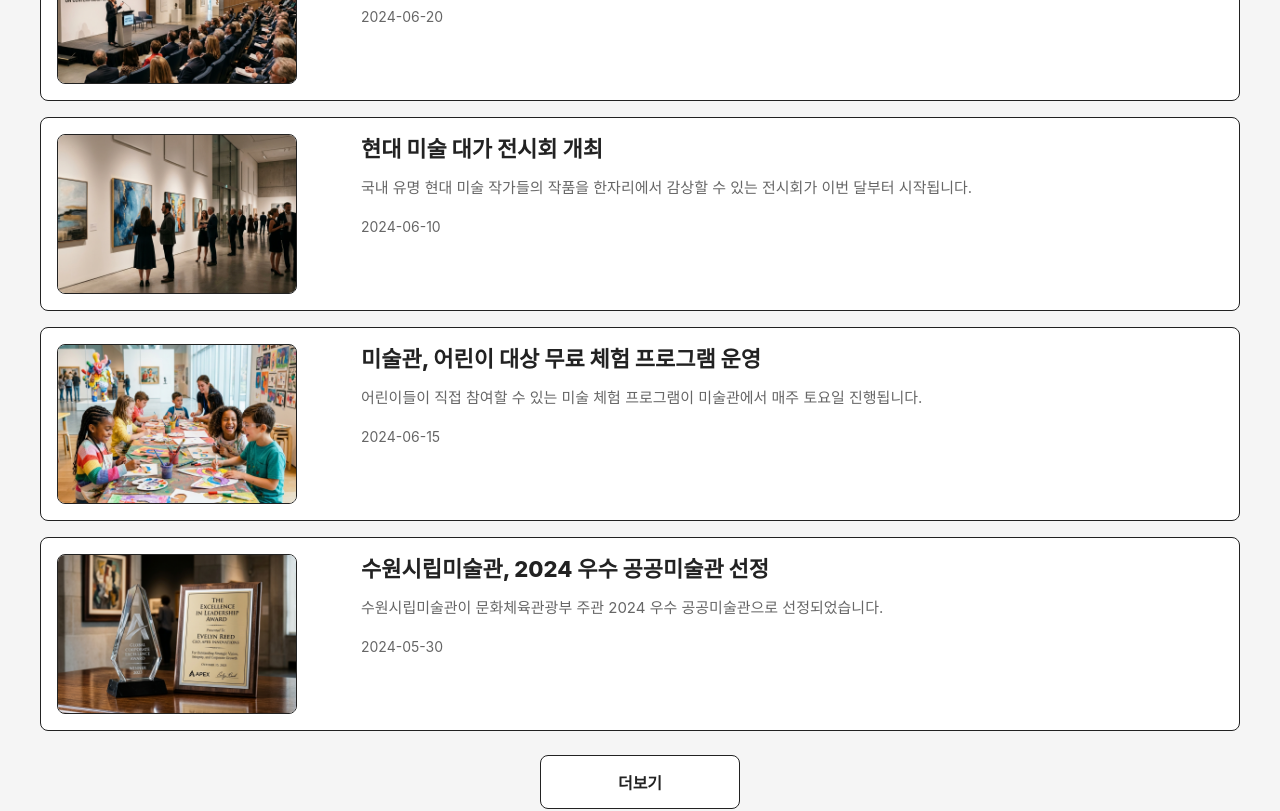
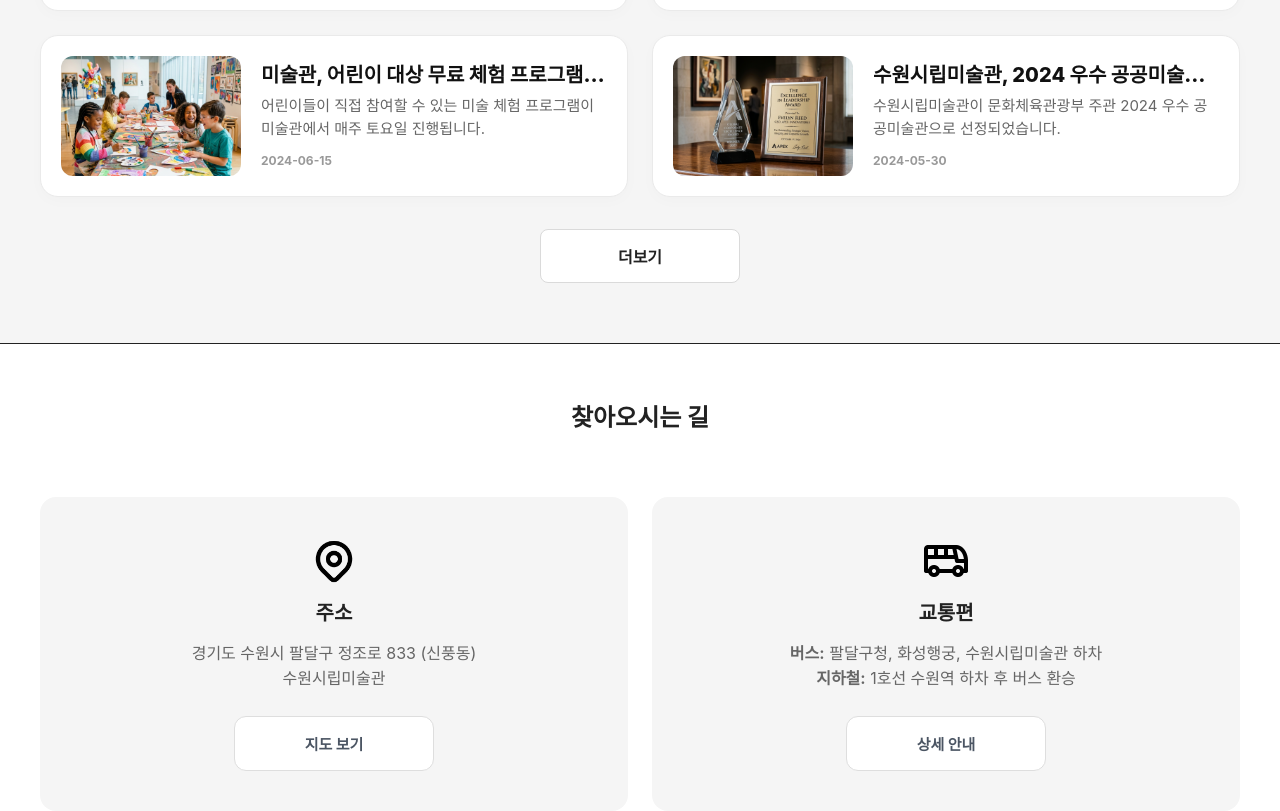
Before and after one commit to hyeonil1106/site, a React (Vite) app: page / in a window 1280 px wide. Shown: the part 1840-2651 px from the top of the page. Built offline with nearby package versions, Linux system fonts and the light colour scheme.

Commit message:
feat: add CSS styles for Exhibition, News, and Directions sections

```diff
--- a/src/components/DirectionsSection.css
+++ b/src/components/DirectionsSection.css
@@ -23,12 +23,11 @@
   display: flex;
   flex-direction: column;
   align-items: center;
-  border: 1px solid transparent;
   transition: border-color 0.2s ease;
 }
 
 .direction-card:hover {
-  border-color: var(--color-border);
+  border-color: #dedede;
 }
 
 .direction-icon {
@@ -127,7 +126,7 @@
   align-items: center;
   padding: 20px 24px;
   background-color: var(--color-bg-white);
-  border-bottom: 1px solid var(--color-border);
+  border-bottom: 1px solid #dedede;
 }
 
 .modal-header h3 {
@@ -170,7 +169,7 @@
   height: 450px;
   border-radius: var(--radius-base);
   overflow: hidden;
-  border: 1px solid var(--color-border);
+  border: 1px solid #dedede;
   background-color: var(--color-bg-white);
 }
 
@@ -188,8 +187,7 @@
   background-color: var(--color-bg-white);
   padding: 24px;
   border-radius: var(--radius-base);
-  border: 1px solid var(--color-border);
-  box-shadow: 0 2px 8px rgba(0, 0, 0, 0.02);
+  border: 1px solid #dedede;
 }
 
 .guide-icon {
--- a/src/components/ExhibitionSection.css
+++ b/src/components/ExhibitionSection.css
@@ -49,7 +49,9 @@
 .slider-viewport {
   overflow: hidden;
   width: 100%;
-  margin-bottom: 32px;
+  /* 호버 시 카드가 솟아오를 때 상단 경계선이 짤리는 현상을 방지하기 위해 상하 안전 여백 주입 */
+  padding: 12px 0;
+  margin: -12px 0 20px 0;
 }
 
 .cards-slider {
@@ -76,34 +78,41 @@
 }
 
 .exhibition-card {
-  border: 1px solid var(--color-border);
-  border-radius: var(--radius-large);
+  background-color: transparent; /* 배경 제거 */
+  border-radius: 20px;
   overflow: hidden;
-  background-color: var(--color-bg-white);
+  border: 1px solid #dddddd; /* 배경색(white)보다 한 단계 진한 테두리 부여 */
+  display: flex;
+  flex-direction: column;
+  transition: all 0.3s cubic-bezier(0.25, 0.8, 0.25, 1);
   height: 100%;
   max-width: 500px;
   margin: 0 auto;
-  display: flex;
-  flex-direction: column;
+}
+
+.exhibition-card:hover {
+  transform: translateY(-6px);
+  border-color: #bbbbbb; /* 호버 시 테두리를 더욱 선명하게 변모 */
+  box-shadow: 0 10px 25px rgba(0, 0, 0, 0.03);
 }
 
 .card-image-placeholder {
   width: 100%;
-  height: 300px;
-  background-color: var(--color-bg-light);
+  aspect-ratio: 16 / 10;
+  background-color: #e5e7eb;
   display: flex;
   align-items: center;
   justify-content: center;
   color: var(--color-text-muted);
   font-size: var(--font-size-caption);
-  border-bottom: 1px solid var(--color-border);
 }
 
 .card-image-wrapper {
   width: 100%;
-  height: 300px;
+  aspect-ratio: 16 / 10; /* 가로 세로 비율 완벽 통일 */
   overflow: hidden;
-  border-bottom: 1px solid var(--color-border);
+  background-color: #e5e7eb;
+  position: relative;
 }
 
 .card-image {
@@ -114,7 +123,7 @@
 }
 
 .exhibition-card:hover .card-image {
-  transform: scale(1.05);
+  transform: scale(1.05); /* 줌 효과 완벽 복제 */
 }
 
 .card-content {
@@ -125,25 +134,25 @@
 }
 
 .card-title {
-  font-size: var(--font-size-h2);
+  font-size: 18px; /* 헤드라인 스펙 완벽 일치 */
   font-weight: var(--font-weight-extrabold);
-  margin-bottom: 12px;
-  color: var(--color-text-main);
+  margin-bottom: 8px;
+  color: #111111;
 }
 
 .card-desc {
-  font-size: var(--font-size-body);
-  color: var(--color-text-muted);
-  margin-bottom: 16px;
+  font-size: 14px; /* 본문 내용 규격 일치 */
+  color: #6b7280;
   line-height: 1.5;
+  margin-bottom: 14px;
   flex: 1;
 }
 
 .card-period {
-  font-size: var(--font-size-caption);
-  color: var(--color-text-main);
-  font-weight: var(--font-weight-semibold);
-  margin-bottom: 24px;
+  font-size: 13px; /* 기간 표시 규격 일치 */
+  font-weight: var(--font-weight-bold);
+  color: #9ca3af;
+  margin-bottom: 20px;
 }
 
 .card-actions {
@@ -153,39 +162,35 @@
 
 .action-btn {
   flex: 1;
-  padding: 12px 0;
-  border-radius: var(--radius-base);
-  font-size: var(--font-size-body);
-  font-weight: var(--font-weight-bold);
+  padding: 16px 0; /* 더보기 페이지 CTA 높이 스펙(16px) 복제 */
+  border-radius: 12px; /* 버튼 곡률 12px 일원화 */
+  font-size: 15px;
+  font-weight: var(--font-weight-extrabold);
   text-align: center;
-  border: 1px solid var(--color-border);
-  transition: all 0.25s ease;
+  cursor: pointer;
+  transition: all 0.2s;
+  border: none;
 }
 
 .action-btn.primary {
   background-color: #111111;
   color: #ffffff;
-  border-color: #111111;
+}
+
+.action-btn.primary:hover {
+  background-color: #333333;
+  transform: scale(0.98); /* 클릭 유도 시 살짝 눌리는 고급 피드백 */
 }
 
 .action-btn.secondary {
-  background-color: #ffffff;
-  color: #111111;
+  border: 1px solid #dedede;
+  background-color: #ffffff; /* 프리미엄 디자인을 해치던 구식 테두리 버튼 대신, 담백한 라이트 그레이 베이스 기용 */
+  color: #4b5563;
 }
 
-/* 검은색 버튼 호버: 밝기 향상 */
-.action-btn.primary:hover, .action-btn.primary:focus-visible {
-  background-color: #333333;
-  border-color: #333333;
-  opacity: 1;
-}
-
-/* 흰색 버튼 호버: 밝기 더 낮춤 & 흰색 테두리 표출 */
-.action-btn.secondary:hover, .action-btn.secondary:focus-visible {
-  background-color: #888888;
-  color: #ffffff;
-  border-color: #ffffff;
-  opacity: 1;
+.action-btn.secondary:hover {
+  background-color: #e5e7eb;
+  transform: scale(0.98);
 }
 
 /* 슬라이더 컨트롤러 스타일 */
--- a/src/components/NewsSection.css
+++ b/src/components/NewsSection.css
@@ -88,50 +88,48 @@
 .news-panel {}
 
 .news-list {
-  display: flex;
-  flex-direction: column;
-  gap: 16px; /* 리스트 아이템 간 상하 유격 축소 (32px -> 16px) */
-  margin-bottom: 24px;
+  display: grid;
+  grid-template-columns: minmax(0, 1fr); /* 모바일 기본 1열 (더보기 페이지와 동일) */
+  gap: 12px; /* 모바일 압축 간격 매핑 */
+  margin-bottom: 32px;
 }
 
 /* ===================================
-   뉴스 아이템 — 공통
-   이미지가 항상 글 앞에 위치
+   뉴스 아이템 — 더보기 페이지 가로형 카드 스타일 복제
    =================================== */
 .news-item {
+  background-color: #ffffff;
+  border: 1px solid #eaeaea;
+  border-radius: 18px;
+  padding: 8px 10px;
   display: flex;
+  gap: 20px;
   align-items: center;
-  gap: 32px;
-  padding: 8px 8px; /* 상하 패딩을 16px에서 8px로 전격 인하하여 세로 두께 압축 */
-  border: 1px solid var(--color-border);
-  border-radius: var(--radius-base);
-  background-color: var(--color-bg-white);
-  transition: box-shadow 0.15s ease, transform 0.15s ease;
+  cursor: pointer;
+  transition: all 0.3s ease;
+  box-shadow: 0 4px 15px rgba(0,0,0,0.02);
+  min-width: 0; /* 부모 내에서 말줄임표 발동 보장 */
 }
 
 .news-item:hover {
-  box-shadow: 0 4px 12px rgba(0, 0, 0, 0.07);
-  transform: translateY(-2px);
-  background-color: var(--color-bg-white);
-  padding-left: 12px;
-  padding-right: 12px;
-  margin: 0;
-  border-radius: var(--radius-base);
+  transform: translateY(-3px);
+  box-shadow: 0 10px 25px rgba(0, 0, 0, 0.06);
+  border-color: #cccccc;
+  background-color: #ffffff; /* 호버 시 배경 유지 */
 }
 
-/* 이미지 슬롯 — 모바일(기본): 글 앞, 이미지 크기를 80px에서 135px로 확장 */
+/* 이미지 슬롯 — 더보기 페이지 썸네일 박스 복제 */
 .news-image-slot {
-  flex: 0 0 135px;
+  width: 140px;
   height: 95px;
-  background-color: var(--color-bg-light);
-  border-radius: var(--radius-base);
-  border: 1px solid var(--color-border);
+  border-radius: 12px;
+  overflow: hidden;
+  background-color: #f3f4f6;
+  flex-shrink: 0;
+  order: -1;
   display: flex;
   align-items: center;
   justify-content: center;
-  overflow: hidden;
-  order: -1;
-  /* 항상 제일 앞 */
 }
 
 .news-image-placeholder-text {
@@ -151,40 +149,43 @@
 }
 
 .news-item:hover .news-image-content {
-  transform: scale(1.05);
+  transform: scale(1.06); /* 호버 효과 통일 */
 }
 
 .news-content {
   flex: 1;
+  display: flex;
+  flex-direction: column;
   min-width: 0;
 }
 
 .news-title {
-  font-size: 16px; /* 모바일 디바이스에 최적화된 가독성 높은 스케일 */
+  font-size: 16px;
   font-weight: var(--font-weight-extrabold);
-  margin-bottom: 6px;
-  color: var(--color-text-main);
+  color: #111111;
+  margin: 0 0 6px 0;
   line-height: 1.4;
+  white-space: nowrap;
   overflow: hidden;
+  text-overflow: ellipsis;
+}
+
+.news-desc {
+  font-size: 13px;
+  color: #666666;
+  margin: 0 0 12px 0;
+  line-height: 1.5;
   display: -webkit-box;
   -webkit-line-clamp: 2;
   -webkit-box-orient: vertical;
-}
-
-.news-desc {
-  font-size: 13px; /* 모바일 썸네일 크기에 호응하는 담백한 본문 크기 */
-  color: var(--color-text-muted);
-  margin-bottom: 10px;
-  line-height: 1.5;
   overflow: hidden;
-  display: -webkit-box;
-  -webkit-line-clamp: 1;
-  -webkit-box-orient: vertical;
+  text-overflow: ellipsis;
 }
 
 .news-date {
-  font-size: var(--font-size-caption);
-  color: var(--color-text-muted);
+  font-size: 12px;
+  font-weight: var(--font-weight-bold);
+  color: #999999;
 }
 
 /* ===================================
@@ -201,7 +202,7 @@
   border-radius: var(--radius-base);
   font-size: var(--font-size-body);
   font-weight: var(--font-weight-bold);
-  border: 1px solid var(--color-border);
+  border: 1px solid #dadada;
   background-color: var(--color-bg-white);
   color: var(--color-text-main);
   transition: all 0.2s ease;
@@ -216,59 +217,49 @@
 }
 
 /* ===================================
-   태블릿 (768px 이상): 이미지 크기 키우기
+   ★ 태블릿 (768px 이상) 반응형 동기화
    =================================== */
 @media (min-width: 768px) {
-  .news-image-slot {
-    flex: 0 0 180px;
-    height: 120px;
+  .news-item {
+    padding: 20px;
+    gap: 20px;
+    align-items: center;
   }
 
-  .news-item {
-    align-items: flex-start;
-    gap: 64px;
-    padding: 28px 20px;
-  }
-
-  .news-item:hover {
-    padding-left: 20px;
-    padding-right: 20px;
-    margin: 0;
+  .news-image-slot {
+    width: 160px;
+    height: 110px;
   }
 
   .news-title {
-    font-size: 20px; /* 과도하게 컸던 32px 스케일을 태블릿 수준에 맞게 하향 평준화 */
-    -webkit-line-clamp: 2;
+    font-size: 18px;
   }
 
   .news-desc {
     font-size: 14px;
-    -webkit-line-clamp: 2;
   }
 }
 
 /* ===================================
-   데스크탑 (1024px 이상): 이미지 더 크게
+   ★ 데스크탑 (1024px 이상) 반응형 동기화
    =================================== */
 @media (min-width: 1024px) {
-  .news-image-slot {
-    flex: 0 0 240px;
-    height: 160px;
+  .news-list {
+    grid-template-columns: repeat(2, minmax(0, 1fr)); /* 메인 페이지도 데스크톱 2열 대칭 그리드 적용! */
+    gap: 24px;
   }
 
-  .news-item {
-    gap: 64px;
-    padding: 16px 16px;
+  .news-image-slot {
+    width: 180px;
+    height: 120px;
   }
 
   .news-title {
-    font-size: 22px; /* 대화면 시인성을 확보하는 프리미엄 헤드라인 스케일 */
-    margin-bottom: 12px;
+    font-size: 20px;
+    margin: 0 0 6px 0;
   }
 
   .news-desc {
     font-size: 15px;
-    -webkit-line-clamp: 2;
-    margin-bottom: 14px;
   }
 }
```
